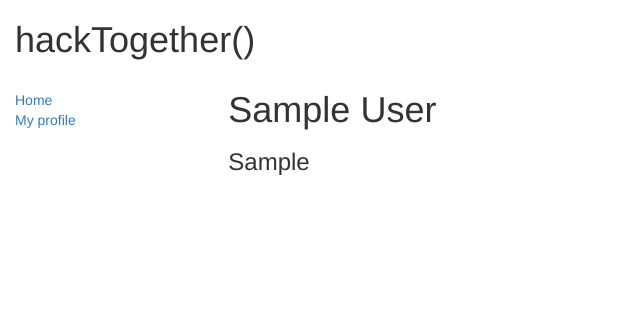
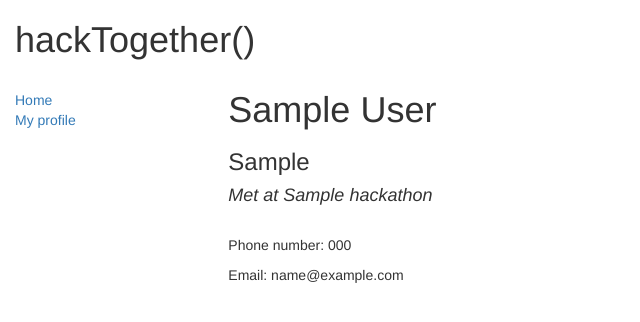
Before and after one commit to Litagano-M/hackTogether, a Django app: template userprofile/templates/profile.html in a window 1280 px wide. Shown: the top 322 px of the page, without its empty margins (0-640 px from the left). Run offline with Django 3.2, Linux system fonts and the light colour scheme; a user stored in the database is signed in; tables that the repository leaves empty hold one stand-in row (values such as "Sample post"); the template is opened without the code that fills it: most values are stand-ins (such as "Sample title", 1, 10 or a date in 2020); some libraries are stand-ins or nearby versions.

Commit message:
Profiles show things and stuff

```diff
--- a/home/models.py
+++ b/home/models.py
@@ -6,7 +6,9 @@ from friendship.models import Friend, FriendshipManager
 
 class Hacker(models.Model):
     user = models.OneToOneField(User, on_delete=models.CASCADE)
-    university = models.CharField(max_length=100)
+    phone_number = models.CharField(max_length=10, null=True)
+    university = models.CharField(max_length=100, null=True)
+    next_hackathon = models.CharField(max_length=100, null=True)
 
 class FriendWithMetAtField(Friend):
     objects = FriendshipManager()
--- a/home/urls.py
+++ b/home/urls.py
@@ -1,4 +1,4 @@
-from django.conf.urls import url
+from django.conf.urls import url, include
 from . import views
 
 urlpatterns = [
--- a/userprofile/templates/profile.html
+++ b/userprofile/templates/profile.html
@@ -3,4 +3,13 @@
 {% block content %}
     <h1>{{ user.get_full_name }}</h1>
     <h3>{{ user.hacker.university }}</h3>
+
+    {% if hackathon != null %}
+        <h4><i>Met at {{ hackathon }}</i></h4>
+    {% endif %}
+
+    <br>
+
+    <p>Phone number: {{ user.hacker.phone_number }}</p>
+    <p>Email: {{ user.email }}</p>
 {% endblock %}
```
Also changed, not shown: home/templates/index.html (+7 -1 lines).
